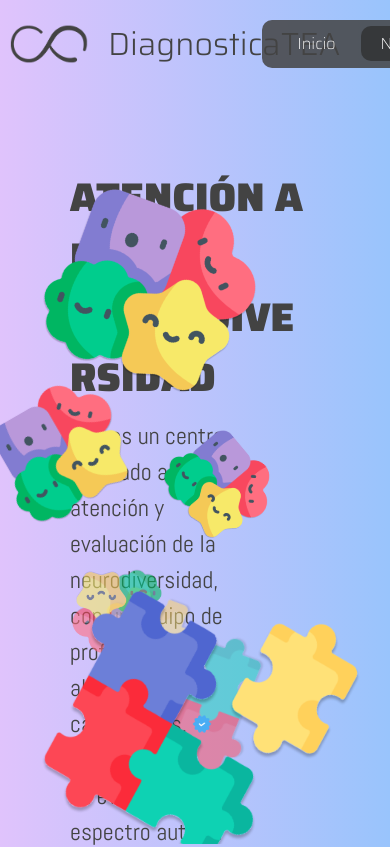
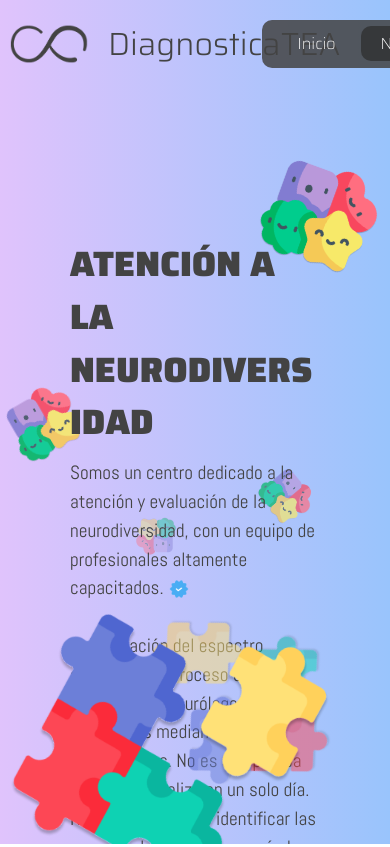
Before and after one commit to StivenCodess/Diagn-sticaTEA, a React (Vite) app: page /aboutUs in a window 390 px wide. Shown: the top 847 px of the page. Built offline with nearby package versions, Linux system fonts and the light colour scheme.

Commit message:
feat(aboutUs): add responsive design

```diff
--- a/src/Sections/AboutUs/AboutUs.module.css
+++ b/src/Sections/AboutUs/AboutUs.module.css
@@ -3,6 +3,7 @@
   display: flex;
   flex-direction: column;
   position: relative;
+  overflow: hidden;
 
   &::after {
     content: "";
@@ -43,6 +44,7 @@
 .decorativeContainer {
   flex: 1;
   position: absolute;
+  z-index: -1;
   width: 450px;
   height: 600px;
   top: 10%;
@@ -75,6 +77,7 @@
   top: 40%;
   background-size: 130px 130px;
   rotate: -30deg;
+  opacity: 0.9;
 }
 
 .itemThree {
@@ -84,6 +87,7 @@
   top: 48%;
   background-size: 100px 100px;
   rotate: 50deg;
+  opacity: 0.7;
 }
 
 .itemFour {
@@ -93,11 +97,11 @@
   top: 70%;
   background-size: 90px 90px;
   rotate: 180deg;
-  opacity: 0.6;
+  opacity: 0.4;
 }
 
 .main {
-  padding-top: 100px;
+  padding-top: 170px;
   margin-inline: 70px;
 
   .title {
@@ -136,3 +140,140 @@
     }
   }
 }
+
+@media screen and (max-width: 1680px) {
+  .section {
+    &::before {
+      bottom: 8%;
+      left: 15%;
+    }
+  }
+}
+
+@media screen and (max-width: 1280px) {
+  .section {
+    &::before {
+      bottom: 8%;
+      left: 23%;
+    }
+  }
+
+  .main {
+    .paragraphContainer {
+      max-width: 68%;
+      font-size: 1.3rem;
+    }
+  }
+
+  .decorativeContainer {
+    width: 320px;
+    right: 0;
+  }
+
+  .decorativeItem {
+    width: 180px;
+    height: 180px;
+    background-size: 180px 180px;
+  }
+
+  .itemOne {
+    right: 24%;
+  }
+
+  .itemTwo {
+    width: 100px;
+    height: 100px;
+    background-size: 100px 100px;
+    left: 4%;
+  }
+
+  .itemThree {
+    width: 90px;
+    height: 90px;
+    background-size: 90px 90px;
+  }
+
+  .itemFour {
+    width: 80px;
+    height: 80px;
+    background-size: 80px 80px;
+  }
+}
+
+@media screen and (max-width: 1024px) {
+  .section {
+    &::before {
+      bottom: 8%;
+      left: 30%;
+    }
+  }
+
+  .main {
+    .title {
+      font-size: 2.2rem;
+    }
+
+    .paragraphContainer {
+      max-width: 68%;
+      font-size: 1.2rem;
+    }
+  }
+}
+
+@media screen and (max-width: 768px) {
+  .section {
+    &::before {
+      bottom: 3%;
+      rotate: -20deg;
+    }
+
+    &::after {
+      bottom: -3%;
+      left: -8%;
+    }
+  }
+
+  .main {
+    .title {
+      font-size: 2.2rem;
+    }
+
+    .paragraphContainer {
+      max-width: 100%;
+      font-size: 1.2rem;
+    }
+  }
+
+  .decorativeContainer {
+    width: 100%;
+  }
+
+  .decorativeItem {
+    width: 110px;
+    background-size: 110px 110px;
+  }
+
+  .itemOne {
+    right: 7%;
+    top: 2%;
+  }
+
+  .itemTwo {
+    width: 70px;
+    background-size: 70px 70px;
+    left: 4%;
+  }
+
+  .itemThree {
+    width: 50px;
+    top: 53%;
+    background-size: 50px 50px;
+  }
+
+  .itemFour {
+    width: 40px;
+    background-size: 40px 40px;
+    top: 55%;
+    right: 55%;
+  }
+}
```
